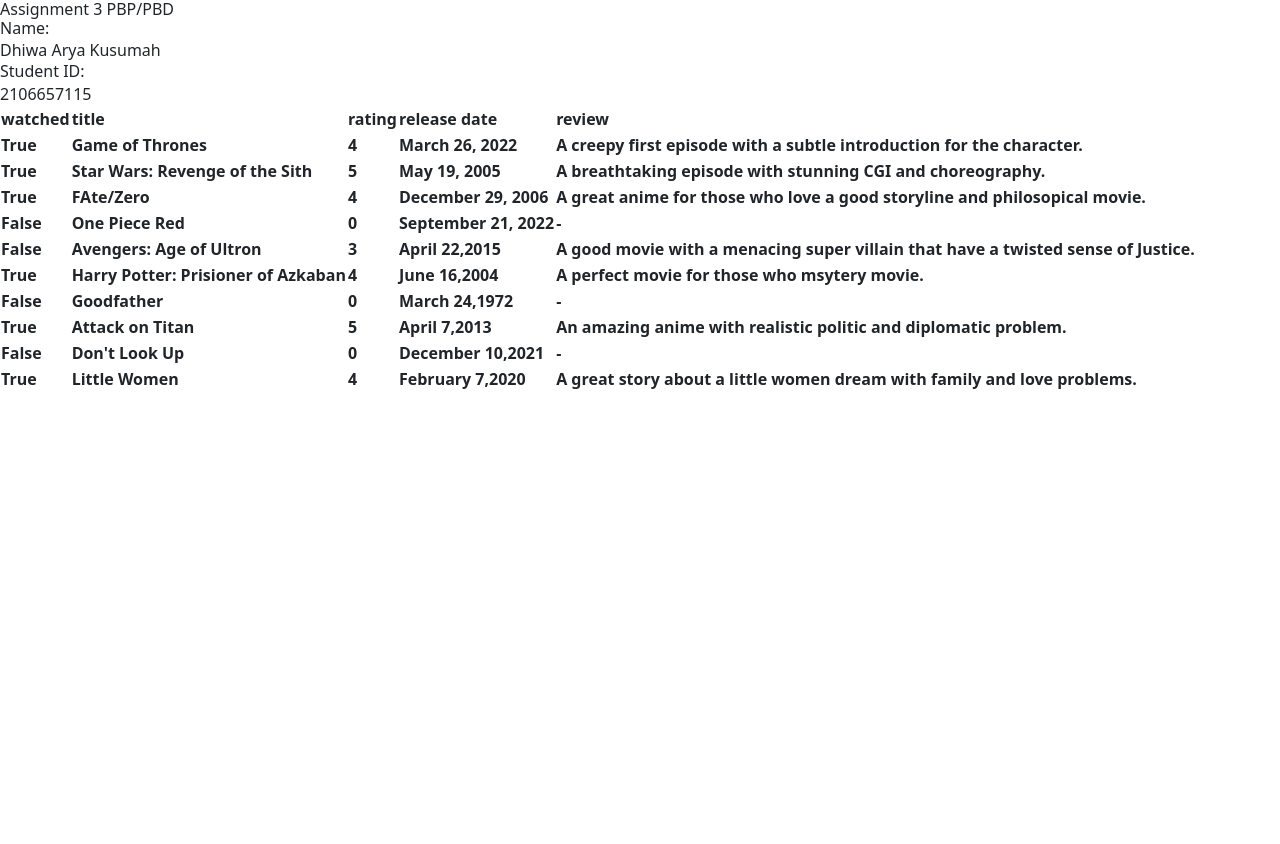
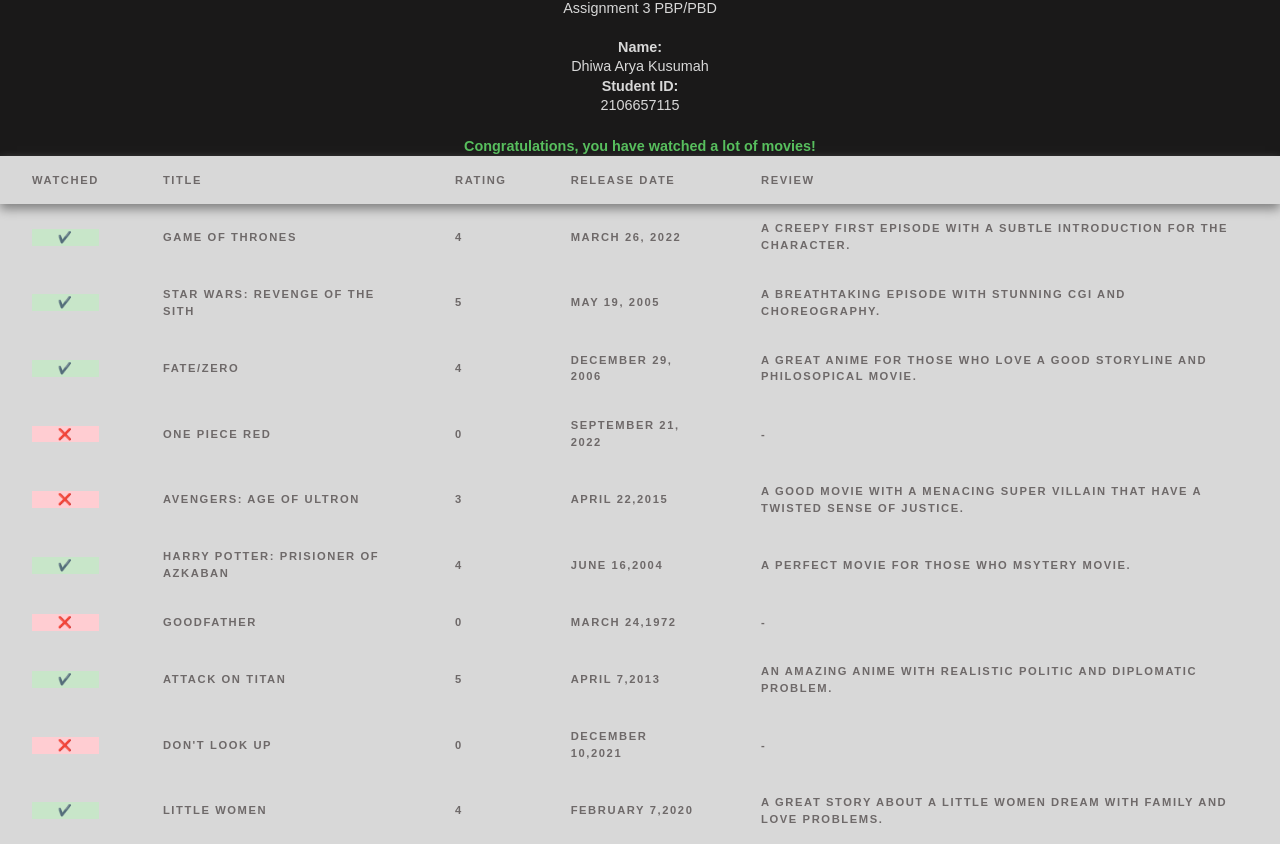
Before and after one commit to dhiwarya/assignments2-dhiwa, a Django app: page /mywatchlist/ in a window 1280 px wide. Before the commit the page ends 389 px from the top, so only its background shows below. Run offline with Django 4.2, Linux system fonts and the light colour scheme; data comes from the database, SQL or seed files in the repository; both versions use the stored data as it was after the commit; lists and menus that the app fills with data are empty; style sheets or scripts are compiled from the project's sources; some libraries are stand-ins or nearby versions.

Commit message:
fix models mywatchlist

```diff
--- a/mywatchlist/models.py
+++ b/mywatchlist/models.py
@@ -2,8 +2,8 @@
 
 # Create your models here.
 class Mywatchlist(models.Model):
-    watched = models.CharField(max_length=255)
-    title = models.CharField(max_length=255)
+    watched = models.BooleanField()
+    title = models.TextField()
     rating = models.IntegerField()
-    release_date = models.CharField(max_length=255)
+    release_date = models.TextField()
     review = models.TextField()
--- a/mywatchlist/templates/mywatchlist.html
+++ b/mywatchlist/templates/mywatchlist.html
@@ -1,34 +1,113 @@
 {% extends 'base.html' %}
+<link href="https://cdn.jsdelivr.net/npm/bootstrap@5.2.0/dist/css/bootstrap.min.css" rel="stylesheet">
+<script src="https://cdn.jsdelivr.net/npm/bootstrap@5.2.0/dist/js/bootstrap.bundle.min.js"></script>
+{% block content %}
+<body style="background-color: #1a1919;">
+<style>
+  body {
+    font-family: sans-serif;
+    display: grid;
+    justify-content: center;
+    align-items: center;
+    color: rgb(110, 105, 105);
+    font-size: 0.9rem;
+    background-color: #4f546c;
+  }
 
- {% block content %}
+  table {
+    border-collapse: collapse;
+    box-shadow: 0 5px 10px gray;
+    background-color:#d8d8d8;
+    text-align: left;
+    overflow: hidden;
+  }
 
-  <h1> Assignment 3 PBP/PBD</h1>
+  thead {
+    box-shadow: 0 5px 10px gray;
+  }
 
-  <h5>Name: </h5>
+  th {
+    padding: 1rem 2rem;
+    text-transform: uppercase;
+    letter-spacing: 0.1rem;
+    font-size: 0.7rem;
+    font-weight: 900;
+  }
+
+  td {
+    padding: 1rem 2rem;
+  }
+
+  h1,p,h5 {
+      font-family: sans-serif;
+      text-align: center;
+      color:#d8d8d8;
+      font-size: larger 4px;
+    }
+
+  h3{
+    text-align: center;
+    color: #57be5d;
+  }
+
+  h4{
+    text-align: center;
+    color: #eb1e39;
+  }
+
+  .watched {
+    background-color: #c8e6c9;
+    color: #388e3c;
+  }
+
+  .not {
+    background-color: #ffcdd2;
+    color: #c62828;
+  }
+</style>
+
+<h1>Assignment 3 PBP/PBD</b></h1>
+  <br/>
+  <h5><b>Name: </b></h5>
   <p>{{name}}</p>
+  <h5><b>Student ID: </b></h5>
+  <p>{{NPM}}</p>
+  <br/>
 
-  <h5>Student ID: </h5>
-  <p>{{npm}}</p>
 
+{% if nonton > belom %}
+<h3><b>Congratulations, you have watched a lot of movies!</b></h3>
+{% else %}
+<h4>Woah, you need to watch more movies!</h4>
+{% endif %}
 <table>
+
 <tr>
-      <th>watched</th>
-      <th>title</th>
-      <th>rating</th>
-      <th>release date</th>
-      <th>review</th>
+    <thead>
+        <th>WATCHED</th>
+        <th>TITLE</th>
+        <th>RATING</th>
+        <th>RELEASE DATE</th>
+        <th>REVIEW</th>
+    </thead>
 </tr>
 {% comment %} Add the data below this line {% endcomment %}
 {% for item in list_item %}
     <tr>
-        <th>{{item.watched}}</th>
+        <tbody>
+            <th>
+              {% if item.watched %}<p class="watched">✔️</p>
+              {% else %}<p class="not">❌</p>{% endif %}
+
+            </th>
             <th>{{item.title}}</th>
             <th>{{item.rating}}</th>
             <th>{{item.release_date}}</th>
             <th>{{item.review}}</th>
-        <th>{{item.item_url}}</th>
+        </tbody>
     </tr>
     {% endfor %}
   </table>
-
+</div>
+</body>
  {% endblock content %}
--- a/mywatchlist/views.py
+++ b/mywatchlist/views.py
@@ -7,12 +7,24 @@
 # Create your views here.
 def show_mywatchlist(request):
     data_mywatchlist_item = Mywatchlist.objects.all()
-    context = {
-        'list_item': data_mywatchlist_item,
+    nonton = 0
+    belom = 0
+
+    for i in data_mywatchlist_item:
+        if i.watched == True:
+            nonton += 1
+        else:
+            belom += 1
+
+    context ={
+        'list_item' : data_mywatchlist_item,
         'name': 'Dhiwa Arya Kusumah',
-        'npm': '2106657115',
+        'NPM' : '2106657115',
+        'nonton' : nonton,
+        'belom' : belom,
     }
-    return render(request, "mywatchlist.html", context)
+
+    return render(request,"mywatchlist.html", context)
 
 def show_xml(request):
     data = Mywatchlist.objects.all()
```
Also changed, not shown: mywatchlist/fixtures/initial_mywatchlist_data.json (+10 -10 lines), mywatchlist/migrations/0002_alter_mywatchlist_release_date_and_more.py (added). Lines whose indentation alone changed are shown as unchanged.
